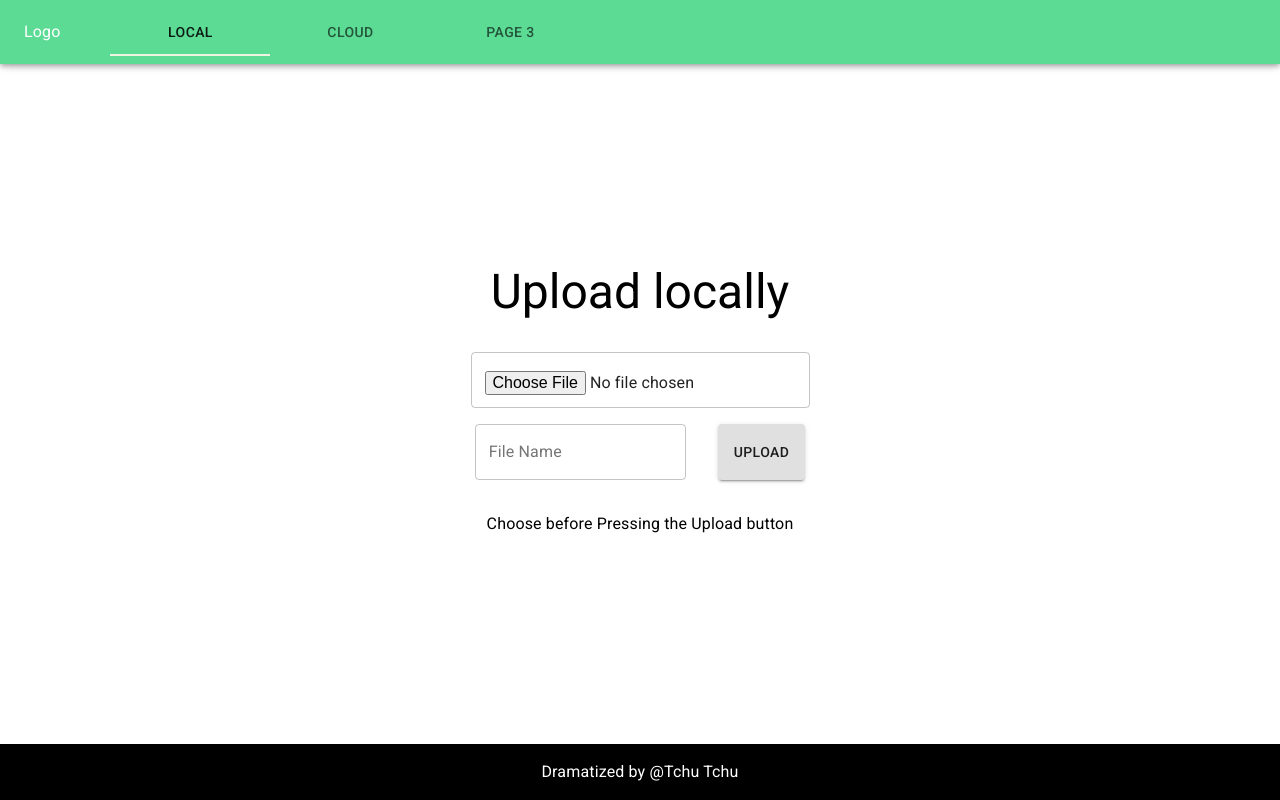
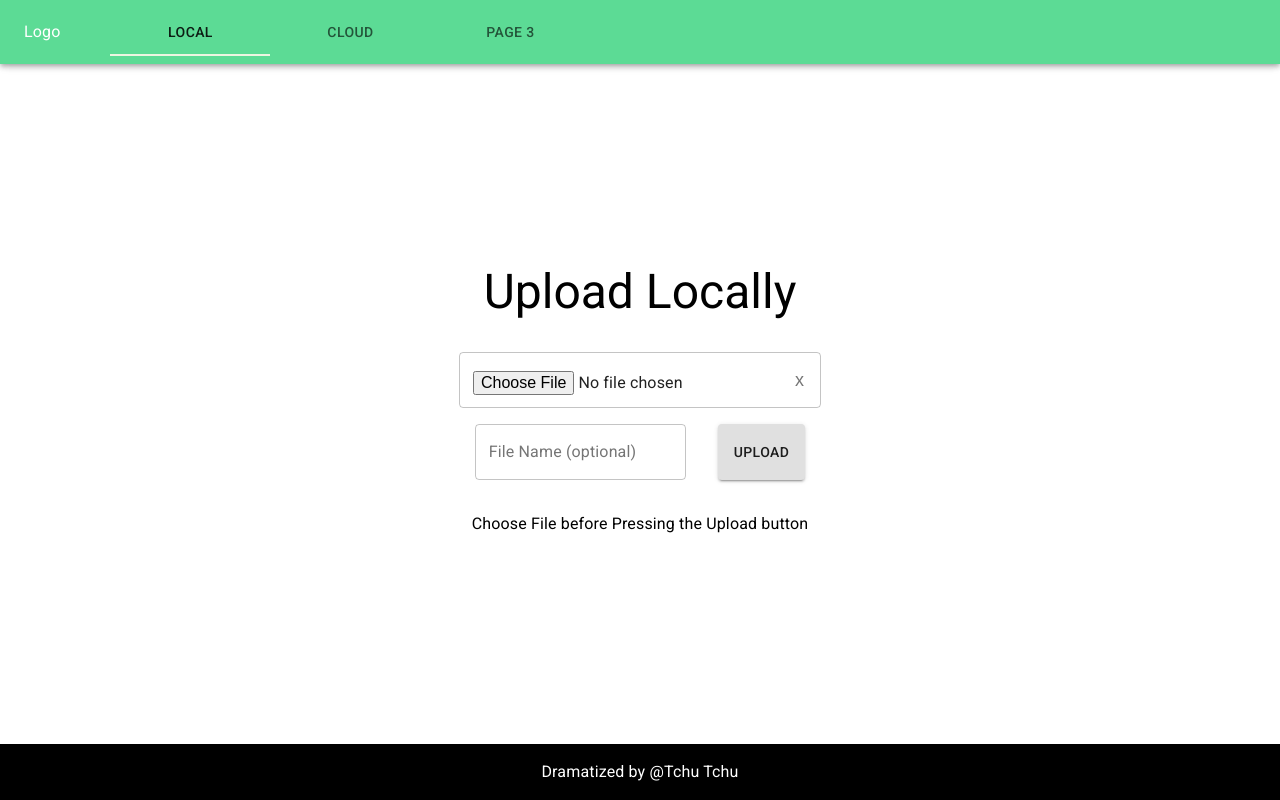
Before and after one commit to tetianasabanina/file-upload-mern, a React (Create React App) app in the folder file-upload-frontend/: page / in a window 1280 px wide. Built offline with nearby package versions, Linux system fonts and the light colour scheme.

Commit message:
Add file input form validation, clear input form

```diff
--- a/file-upload-frontend/src/components/LocalUpload.js
+++ b/file-upload-frontend/src/components/LocalUpload.js
@@ -7,38 +7,52 @@ import UploadFile from './UploadFile';
 const LocalUpload = () => {
   const [selectedFile, setSelectedFile] = useState('');
   const [fileName, setFileName] = useState('');
+  const [successMessage, setSuccessMessage] = useState('');
+  const [failMessage, setFailMessage] = useState('');
+  const [inputKey, setInputKey] = useState(Date.now());
   // On file select
   const onFileChange = (event) => {
     const file = event.target.files[0];
     setSelectedFile(file);
+    setFileName('');
+    setSuccessMessage('');
+    setFailMessage('');
   };
   const onFileNameChange = (event) => {
     const { value } = event.target;
     setFileName(value);
   };
+  const clearSelection = () => {
+    setInputKey(Date.now());
+    setSelectedFile('');
+  };
   // On file upload (click the upload button)
-  const onFileUpload = (e) => {
+  const onFileUpload = async (e) => {
     e.preventDefault();
+    if (selectedFile !== '') {
+      try {
         // Create an object of formData
         const data = new FormData();
         // Update the data object
         data.append('name', fileName);
         data.append('myFile', selectedFile);
-
         // Request made to the backend api
         // Send data object
-    axios.post('http://localhost:5000/upload', data)
-      .then((response) => {
+        const response = await axios.post('http://localhost:5000/upload', data);
         // eslint-disable-next-line no-console
         console.log(response);
+        if (response.status === 200) {
+          setInputKey(Date.now());
           setSelectedFile('');
           setFileName('');
-      // eslint-disable-next-line no-console
-      console.log('The file is successfully uploaded');
-      }).catch((error) => {
-        // eslint-disable-next-line no-alert
-        alert(error);
-      });
+          setSuccessMessage('The file is successfully uploaded');
+          setFailMessage('');
+        }
+      } catch (error) {
+        setFailMessage('Error: file apploading failed');
+        setSuccessMessage('');
+      }
+    } else setFailMessage('Error: No File Selected');
   };
 
   return (
@@ -48,6 +62,11 @@ const LocalUpload = () => {
       onFileChange={onFileChange}
       onFileNameChange={onFileNameChange}
       onFileUpload={onFileUpload}
+      title="Upload Locally"
+      success={successMessage}
+      fail={failMessage}
+      resetInput={clearSelection}
+      inputKey={inputKey}
     />
   );
 };
--- a/file-upload-frontend/src/components/UploadFile.js
+++ b/file-upload-frontend/src/components/UploadFile.js
@@ -1,9 +1,10 @@
 /* eslint-disable react/prop-types */
 /* eslint-disable no-unused-vars */
 /* eslint-disable react/button-has-type */
-import React from 'react';
+import React, { useState } from 'react';
 import {
- Grid, Typography, Button, TextField, makeStyles
+ Grid, Typography, Button, TextField, makeStyles,
+ InputAdornment, IconButton
 } from '@material-ui/core';
 
 const useStyles = makeStyles(() => ({
@@ -16,7 +17,8 @@ const useStyles = makeStyles(() => ({
 }));
 
 const UploadFile = ({
- selectedFile, fileName, onFileUpload, onFileChange, onFileNameChange
+ selectedFile, fileName, onFileUpload, onFileChange, onFileNameChange,
+ success, fail, title, resetInput, inputKey
  }) => {
   // File content to be displayed after
   // file upload is complete
@@ -45,7 +47,7 @@ const UploadFile = ({
     }
       return (
         <Grid>
-          <Typography>Choose before Pressing the Upload button</Typography>
+          <Typography>Choose File before Pressing the Upload button</Typography>
         </Grid>
       );
   };
@@ -56,10 +58,16 @@ const UploadFile = ({
     <Grid container justify="center" item xs={12} spacing={2} style={{ margin: 'auto' }}>
       <Grid container justify="center" item xs={12}>
         <Typography variant="h3" style={{ textAlign: 'center' }}>
-          Upload locally
+          {title}
         </Typography>
       </Grid>
       <Grid container justify="center" direction="column" item xs={12}>
+        <Typography color="primary" style={{ textAlign: 'center' }}>
+          {success}
+        </Typography>
+        <Typography color="error" style={{ textAlign: 'center' }}>
+          {fail}
+        </Typography>
         <form onSubmit={onFileUpload}>
           <Grid container justify="center" item xs={12} className={classes.xMargin}>
             <TextField
@@ -68,20 +76,27 @@ const UploadFile = ({
               // value={selectedFile}
               variant="outlined"
               onChange={onFileChange}
+              error={fail !== ''}
+              key={inputKey}
+              InputProps={{
+                endAdornment: (
+                  <InputAdornment position="end">
+                    <IconButton onClick={resetInput} size="small">x</IconButton>
+                  </InputAdornment>
+                ),
+              }}
             />
           </Grid>
           <Grid container justify="center" item xs={12} className={classes.xMargin}>
             <TextField
               type="text"
-              label="File Name"
+              label="File Name (optional)"
               variant="outlined"
               className={classes.yMargin}
               name="fileName"
               value={fileName}
               onChange={onFileNameChange}
             />
-            {/* </Grid>
-          <Grid container justify="center" item xs={12}> */}
             <Button variant="contained" type="submit" className={classes.yMargin}>
               Upload
             </Button>
--- a/file-upload-frontend/src/utils/theme.js
+++ b/file-upload-frontend/src/utils/theme.js
@@ -7,6 +7,9 @@ const theme = createMuiTheme({
     },
     secondary: {
       main: '#EDF5E1'
+    },
+    error: {
+      main: '#d11a2a'
     }
   }
 });
```
Lines whose indentation alone changed are shown as unchanged.
